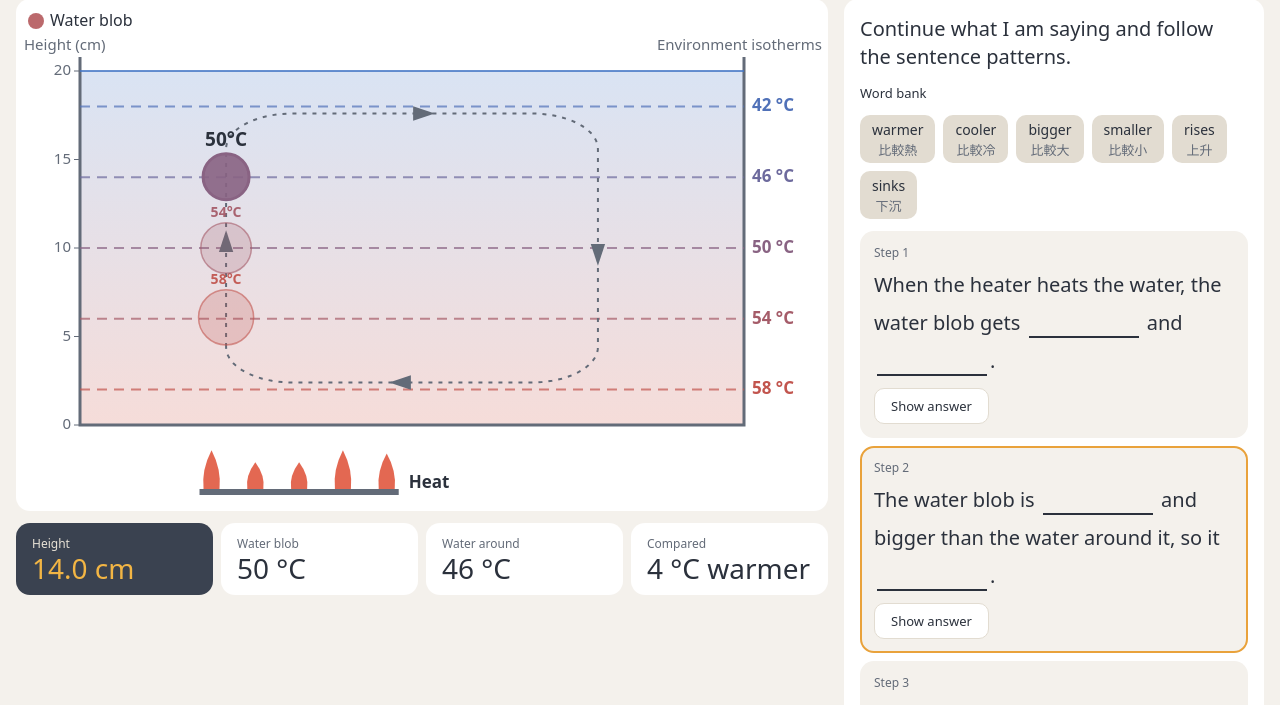
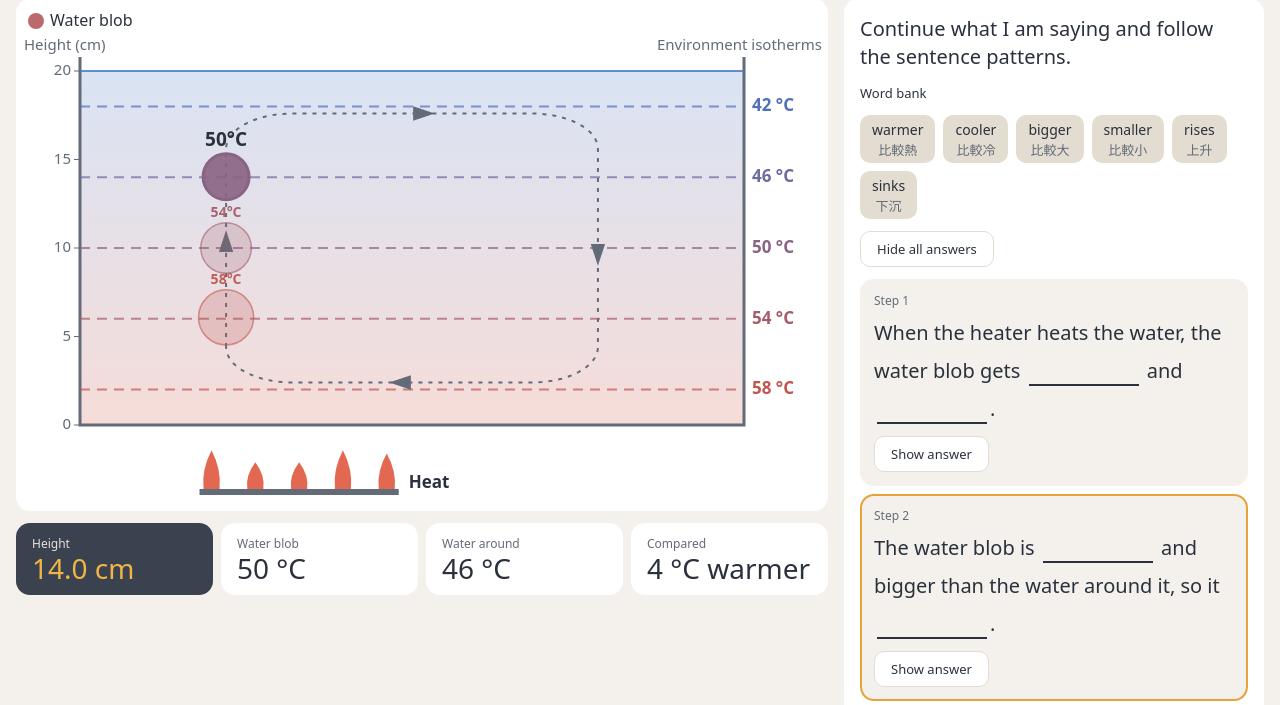
Before and after one commit to nekowaneko/prepare-teach, a plain HTML site: page units/convection.html in a window 1280 px wide. Both pictures are taken after a click on the button "Next". Shown: the part 69-774 px from the top of the page. Drawn offline with Linux system fonts and the light colour scheme.

Commit message:
熱對流第 2 頁：word bank 與 Step 1 之間加「Hide all answers」一鍵隱藏答案
Co-Authored-By: Claude Opus 5.5 <noreply@anthropic.com>

```diff
--- a/units/convection.html
+++ b/units/convection.html
@@ -149,6 +149,7 @@
         <span class="sl-badge"><span>warmer</span><span class="zh">比較熱</span></span><span class="sl-badge"><span>cooler</span><span class="zh">比較冷</span></span><span class="sl-badge"><span>bigger</span><span class="zh">比較大</span></span>
         <span class="sl-badge"><span>smaller</span><span class="zh">比較小</span></span><span class="sl-badge"><span>rises</span><span class="zh">上升</span></span><span class="sl-badge"><span>sinks</span><span class="zh">下沉</span></span>
       </div>
+      <div class="seg"><button class="sl-btn" type="button" id="btnHideAll" data-t="hideAll">全部隱藏答案</button></div>
       <div class="sents" id="sents"></div>
       <p class="note sl-text-caption" data-t="sentNote">按句子會讓動畫停在那一步。</p>
     </section>
@@ -236,7 +237,7 @@
       back: '回導覽', title: '熱對流', draft: '草稿', p1: '1 熱氣球', p2: '2 動畫與句型', p3: '3 循環模板', p4: '4 熱氣球步驟', prev: '上一頁', next: '下一頁',
       bIn: '氣球裡的空氣', bOut: '外面的空氣', bH: '高度', burnerOn: '打開燃燒器', burnerOff: '關掉燃燒器',
       rHeight: '高度', rParcel: '水團溫度', rAmb: '周圍水溫', rDiff: '和周圍比',
-      showAns: '顯示答案', hideAns: '隱藏答案', sentNote: '按句子會讓動畫停在那一步。', hideKeys: '遮住關鍵字', showKeys: '顯示關鍵字',
+      showAns: '顯示答案', hideAns: '隱藏答案', hideAll: '全部隱藏答案', sentNote: '按句子會讓動畫停在那一步。', hideKeys: '遮住關鍵字', showKeys: '顯示關鍵字',
       play: '播放', pause: '暫停', resume: '播放', reset: '從頭開始', slow: '慢', mid: '中', fast: '快',
       jump: '停在', jBottom: '底部', jUp: '上升中', jTop: '頂部', jDown: '下沉中', jumpNote: '按下會暫停在那個位置，方便提問。',
       show: '顯示', cIso: '環境等溫線', cPath: '循環路徑', cTrail: '水團足跡（溫度與大小）', cCmp: '和周圍同量的水比大小', cWords: '過程文字',
@@ -249,7 +250,7 @@
       back: 'Home', title: 'Convection', draft: 'Draft', p1: '1 Hot air balloon', p2: '2 Animation and sentences', p3: '3 Cycle template', p4: '4 Hot air balloon steps', prev: 'Back', next: 'Next',
       bIn: 'Air inside', bOut: 'Air outside', bH: 'Height', burnerOn: 'Turn on burner', burnerOff: 'Turn off burner',
       rHeight: 'Height', rParcel: 'Water blob', rAmb: 'Water around', rDiff: 'Compared',
-      showAns: 'Show answer', hideAns: 'Hide answer', sentNote: 'Tap a sentence to stop the animation at that step.', hideKeys: 'Hide key words', showKeys: 'Show key words',
+      showAns: 'Show answer', hideAns: 'Hide answer', hideAll: 'Hide all answers', sentNote: 'Tap a sentence to stop the animation at that step.', hideKeys: 'Hide key words', showKeys: 'Show key words',
       play: 'Play', pause: 'Pause', resume: 'Play', reset: 'Restart', slow: 'Slow', mid: 'Normal', fast: 'Fast',
       jump: 'Stop at', jBottom: 'Bottom', jUp: 'Rising', jTop: 'Top', jDown: 'Sinking', jumpNote: 'Pauses at that point so you can ask questions.',
       show: 'Show', cIso: 'Environment isotherms', cPath: 'Loop path', cTrail: 'Footprints (temperature and size)', cCmp: 'Compare with the same mass of water around', cWords: 'Process words',
@@ -657,6 +658,8 @@
     if (a) { a.closest('.sent').classList.toggle('show-ans'); syncAns(); return }
     const b = e.target.closest('[data-jump]'); if (b) jumpTo(b.dataset.jump)
   })
+  // 一鍵回復：把四句的答案全部藏起來，方便重複演示
+  btnHideAll.addEventListener('click', () => { document.querySelectorAll('#sents .sent').forEach((el) => el.classList.remove('show-ans')); syncAns() })
   btnKeys.addEventListener('click', () => { tpl.classList.toggle('hide-keys'); syncKeys() })
   segLang.addEventListener('click', (e) => {
     const b = e.target.closest('[data-lang]'); if (!b) return
```
